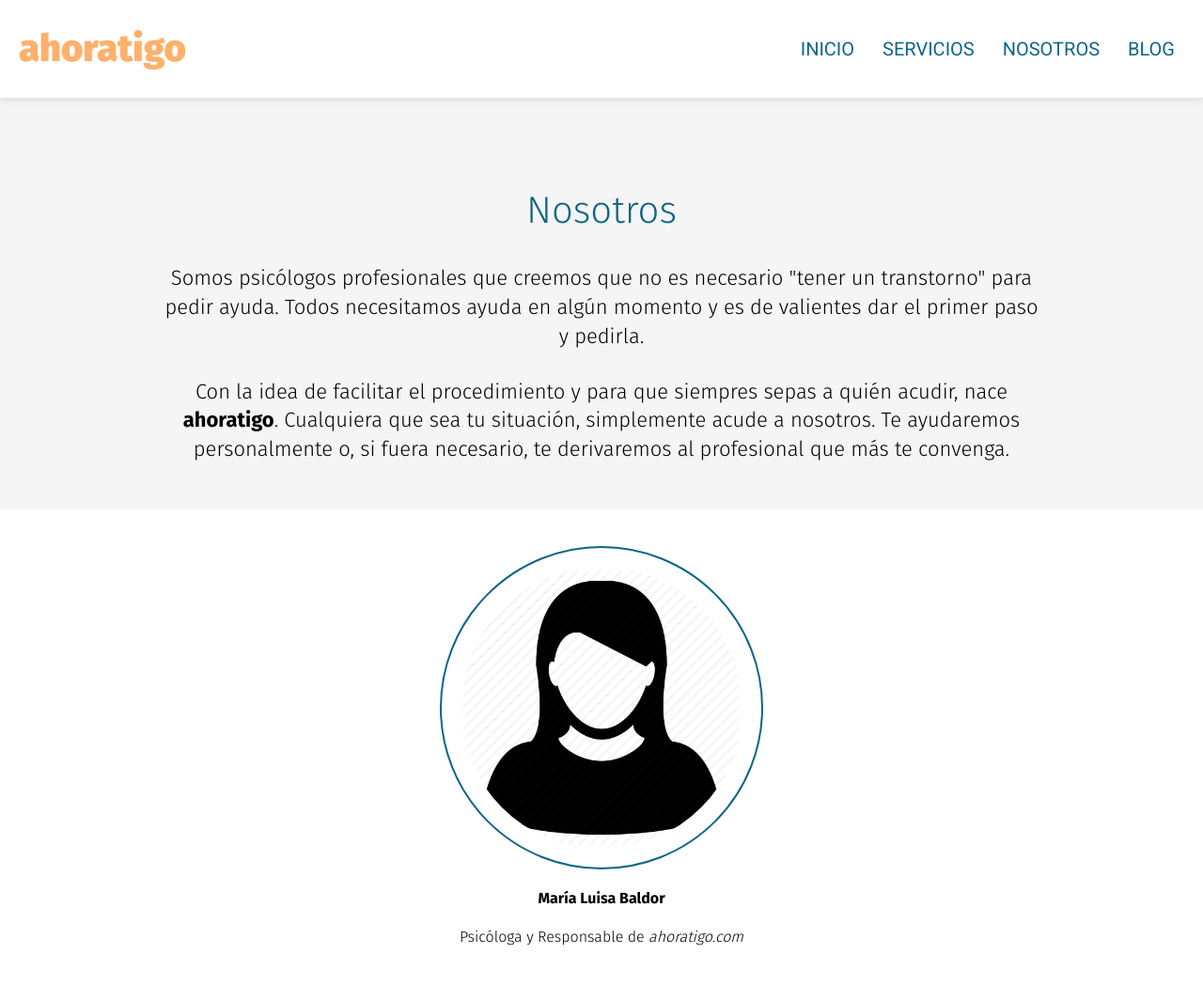
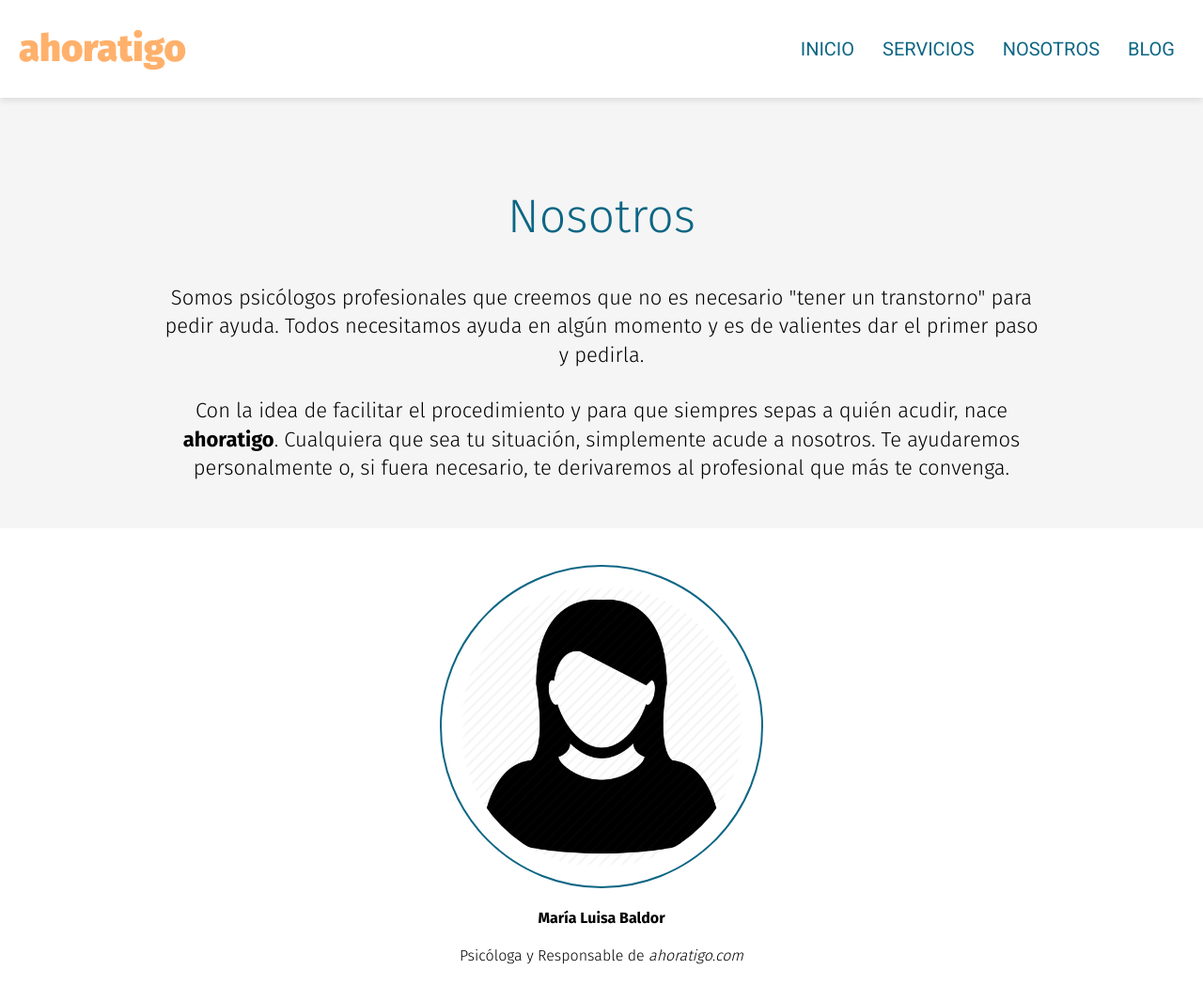
Before and after one commit to sukabal/sukabal.github.io, a Jekyll site: the page built from nosotros.html, in a window 1280 px wide and 1065 px high. Shown: the whole window at 94% size. Built offline with Jekyll 4.4.1, drawn with Linux system fonts in a browser that asks for light colours.

Commit message:
style: increase page title size

```diff
--- a/css/main.scss
+++ b/css/main.scss
@@ -82,7 +82,7 @@ body {
 
 .pageTitle {
   color: $primary-color;
-  font-size: 40px;
+  font-size: 50px;
   font-family: $font-family-title;
   font-weight: 300;
   margin-top: 100px;
```
